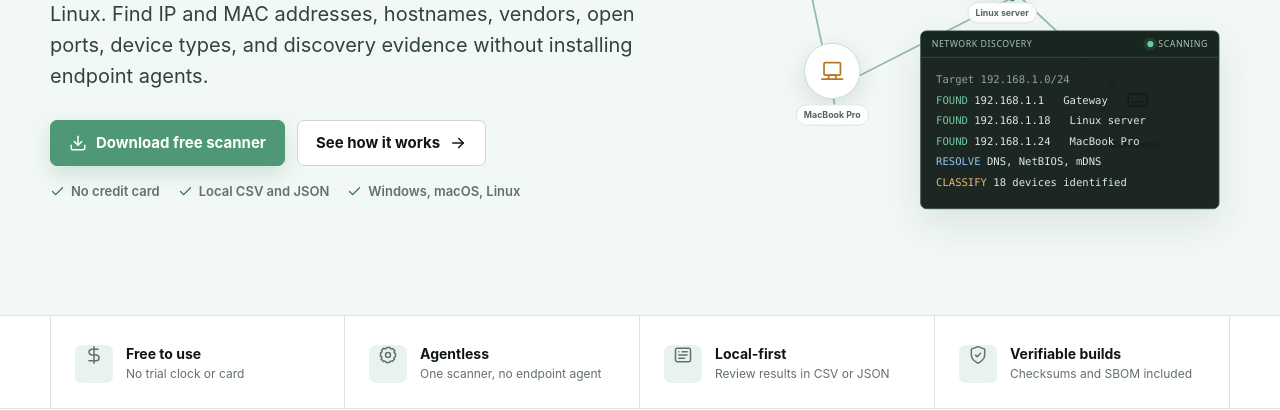
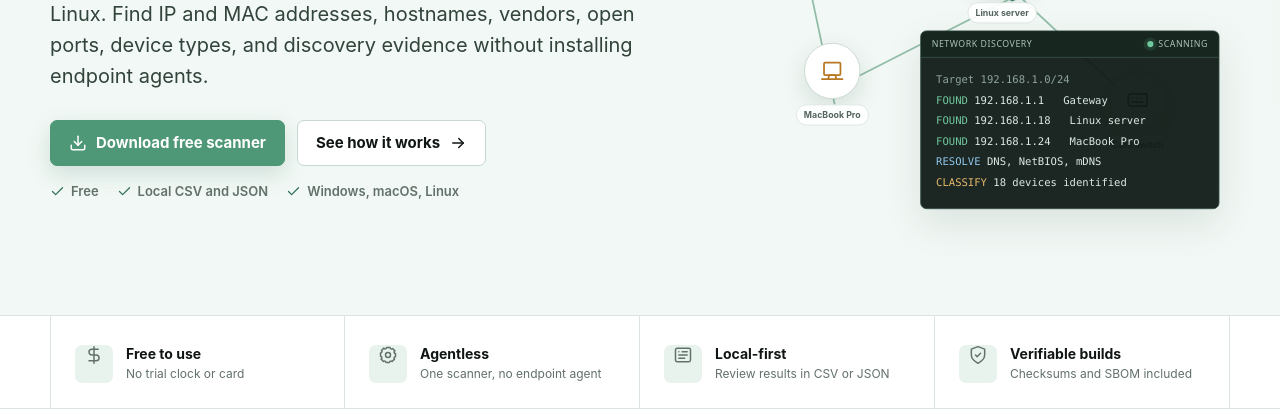
Before and after one commit to bizappe/free-network-scanner-website, a plain HTML site: page index.html in a window 1280 px wide. Shown: the part 404-814 px from the top of the page. Drawn offline with Linux system fonts and the light colour scheme.

Commit message:
Corrected text

```diff
--- a/index.html
+++ b/index.html
@@ -1520,7 +1520,7 @@
             </a>
           </div>
           <p class="hero-note">
-            <span><svg viewBox="0 0 24 24" aria-hidden="true"><path d="m20 6-11 11-5-5"/></svg>No credit card</span>
+            <span><svg viewBox="0 0 24 24" aria-hidden="true"><path d="m20 6-11 11-5-5"/></svg>Free</span>
             <span><svg viewBox="0 0 24 24" aria-hidden="true"><path d="m20 6-11 11-5-5"/></svg>Local CSV and JSON</span>
             <span><svg viewBox="0 0 24 24" aria-hidden="true"><path d="m20 6-11 11-5-5"/></svg>Windows, macOS, Linux</span>
           </p>
```
